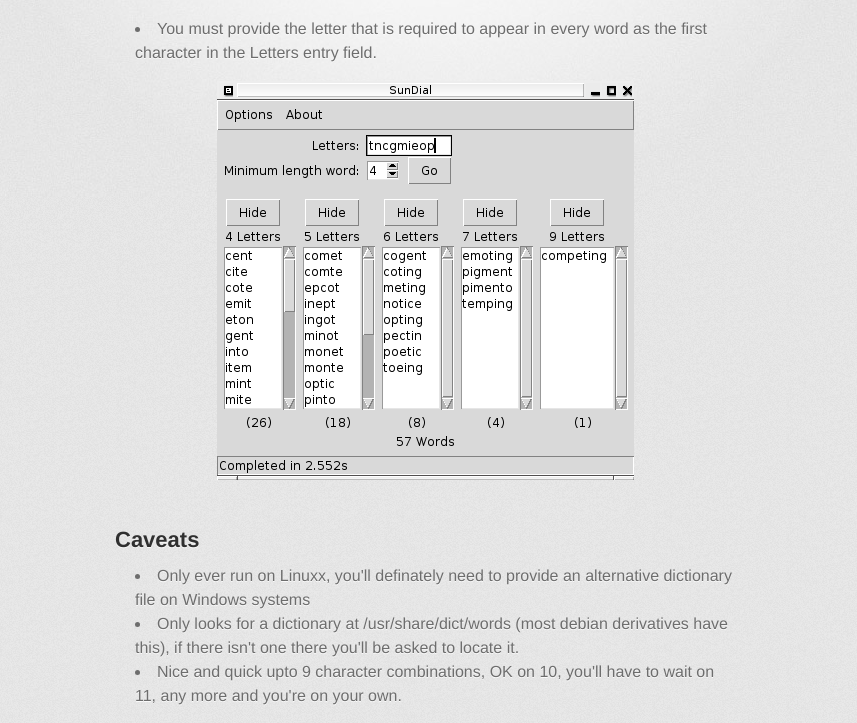
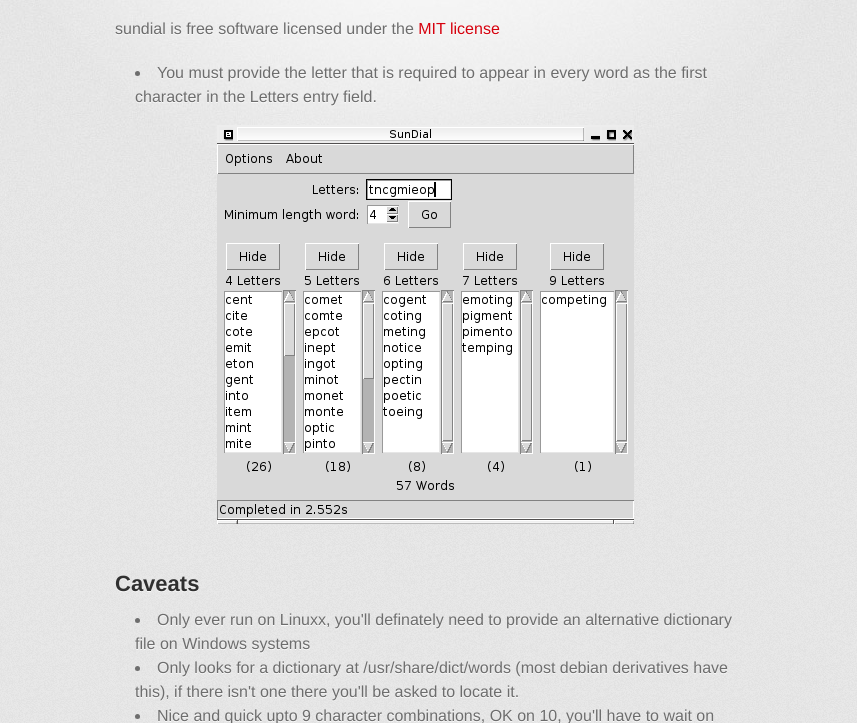
Before and after one commit to WillBickerstaff/sundial, a plain HTML site: page index.html in a window 1280 px wide. Shown: the part 377-1100 px from the top of the page, without its empty margins (215-1072 px from the left). Drawn offline with Linux system fonts and the light colour scheme; a web font is replaced by a local one.

Commit message:
add license info

```diff
--- a/index.html
+++ b/index.html
@@ -35,6 +35,8 @@
 
 <p>A solver for the sundial word problem typically encountered in the Sun(UK) Newspaper</p>
 
+<p>sundial is free software licensed under the <a href="http://opensource.org/licenses/mit-license.php">MIT license</a></p>
+
 <ul>
 <li>You must provide the letter that is required to appear in every word as the first character in the Letters entry field. </li>
 <div style="text-align: center; padding:1em"><img src="images/screenshot.png" alt="Screenshot"/></div>
```
